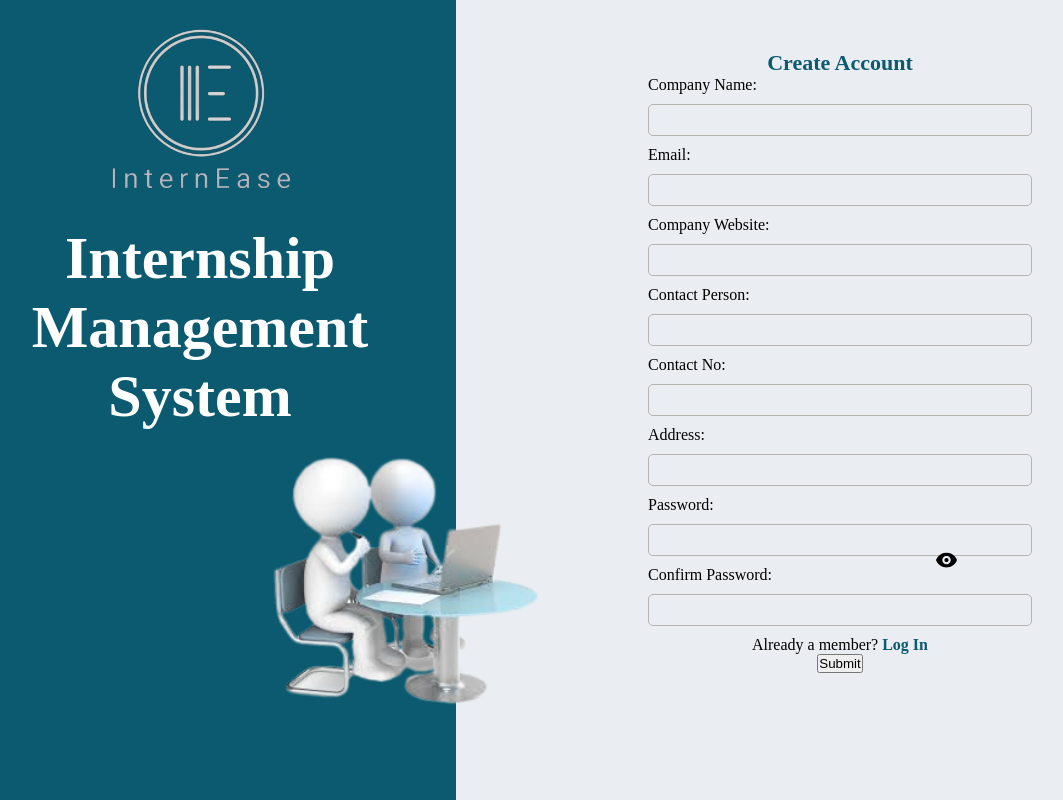
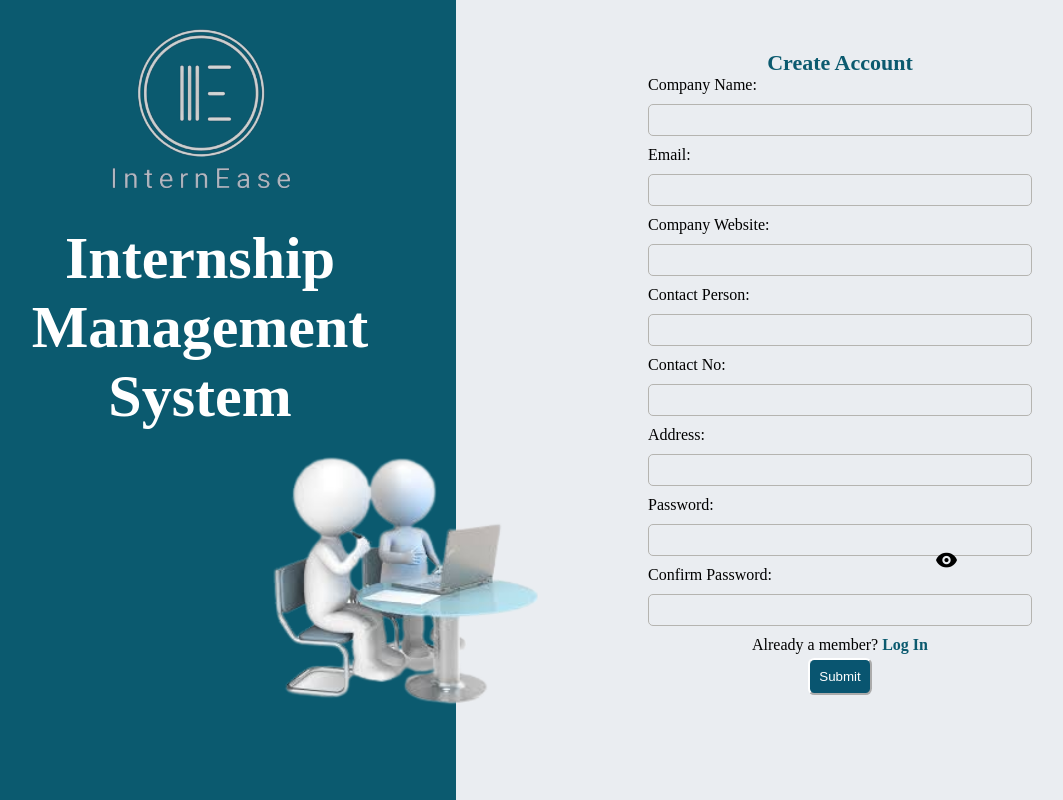
Before and after one commit to nufdhamacky/InternEase, a PHP site: page /internease/app/view/home/signup.view.php in a window 1280 px wide. Shown: the whole page, without its empty margins (56-1119 px from the left). Run offline with PHP 8.4, Linux system fonts and the light colour scheme; some libraries are stand-ins or nearby versions.

Commit message:
bug fixess

```diff
--- a/app/controller/home.php
+++ b/app/controller/home.php
@@ -252,7 +252,7 @@
                     return 0;
                 }
             }else{
-                echo "ERR";
+                return false;
             }
         }
 
--- a/app/core/config.php
+++ b/app/core/config.php
@@ -3,7 +3,7 @@
 if ($_SERVER['SERVER_NAME'] == 'localhost') {
     /** database config **/
     define('DBNAME', 'intern_ease');
-    define('DBHOST', 'localhost:3307');
+    define('DBHOST', 'localhost');
     define('DBUSER', 'root');
     define('DBPASS', '');
 
--- a/app/view/home/login.view.php
+++ b/app/view/home/login.view.php
@@ -64,7 +64,7 @@
             </form>
 
             <div class="dontacc">
-                Don't have an acoount?  <a href="./signup" style="text-decoration:none;"><button id="signupBtn" class="">Sign Up</button></a>
+                Don't have an acoount?  <a href="./signup" style="text-decoration:none;"><button id="signupBtn" class="btn">Sign Up</button></a>
             </div>
 
 
--- a/app/view/home/resetPassword.view.php
+++ b/app/view/home/resetPassword.view.php
@@ -41,9 +41,8 @@
 
     <div class="modal" id="otpModal" style="display:none;">
         <div class="modal-content">
-            <span class="close">&times;</span>
             <form action="<?=ROOT?>/home/validate_otp" method="POST" id="otpForm">
-                <h3>Enter OTP</h3>
+                <h3>OTP has been sent to <?php echo $_SESSION['resetEmail'] ;?></h3>
                 <input type="text" name="otp" placeholder="Enter OTP" required>
                 <input type="submit" class="btn" value="Submit OTP" name="submit_otp">
             </form>
--- a/app/view/home/signup.view.php
+++ b/app/view/home/signup.view.php
@@ -63,7 +63,7 @@
                     <p class="mem">Already a member? <a href="./login" class="login">Log In</a></p>
                 </div>
                 <div class="submit" align="center">
-                   <input type='submit' name='submitcompany'>
+                   <input type='submit' class="btn "name='submitcompany'>
                 </div>
             </form>
         </div>
--- a/public/css/home/otp.css
+++ b/public/css/home/otp.css
@@ -13,6 +13,8 @@
     border-color: black;
 
 }
+
+
 
 .modal h3 {
 
--- a/public/css/home/signup.css
+++ b/public/css/home/signup.css
@@ -149,3 +149,23 @@ html, body {
     font-size: 15px;
     margin-top: 10px;
 }
+
+.btn
+{
+    text-align: center;
+    color: #ffffff;
+    background-color: #095570;
+    border-color:  white;
+    border-radius: 0.5vw;
+    padding:0.7vw;
+    margin-top: 0.3vw;
+    margin-bottom: 0.3vw;
+    font-weight: 300px;
+    cursor: pointer;
+    transition: background-color 0.2s;
+}
+
+.btn:hover {
+    color: #080606;
+    background-color: #d2d2f7;
+}
```
Also changed, not shown: app/model/AdminModel.php (+8 -24 lines), app/view/admin/index.view.php (+8 -8 lines), public/css/home/login.css (+20 -0 lines).
